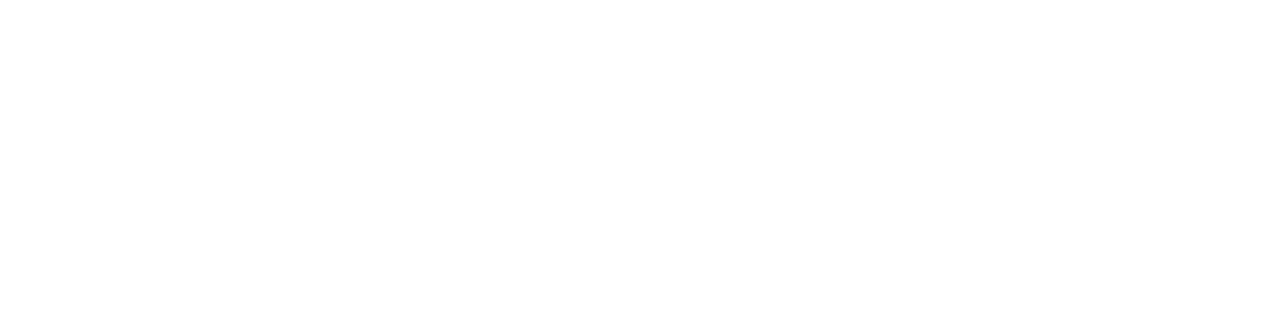
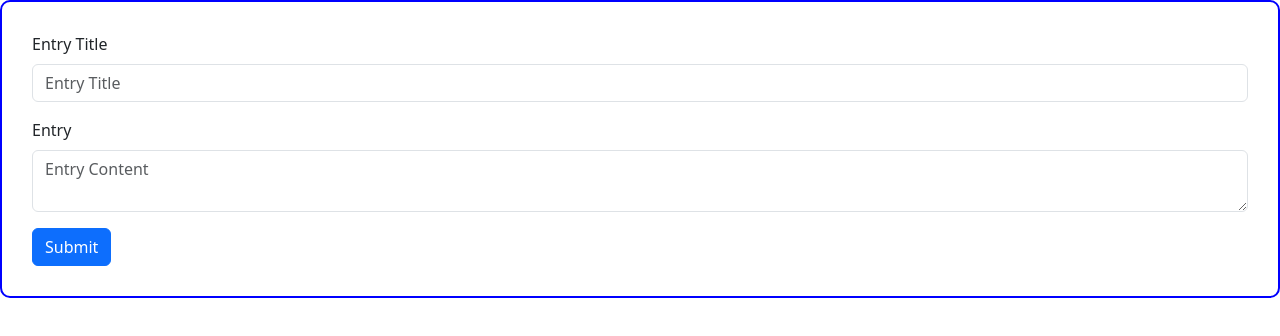
Before and after one commit to jmcavaddy/mern-journal3, a React (Create React App) app in the folder client/: page /newentry in a window 1280 px wide. Before the commit this address had no page. Shown: the top 336 px of the page. Built offline with nearby package versions, Linux system fonts and the light colour scheme; no server answers; the HTML template or start-up script is replaced by a standard one.

Commit message:
Added a new page for new entries

```diff
--- a/client/src/App.js
+++ b/client/src/App.js
@@ -15,6 +15,7 @@
 import LandingPage from "./pages/LandingPage/index.js";
 import SingleEntry from "./pages/SingleEntry/index.js";
 import Profile from "./pages/Profile/index.js";
+import NewEntry from "./pages/NewEntry/index.js";
 
 
 
@@ -50,6 +51,8 @@
                   path="/entry/:entryId"
                   element={<SingleEntry />}
                 />
+            <Route path='/newentry' element={<NewEntry />} />
+            <Route path='*' element={<LandingPage />} />
           </Routes>
       </Router>
     </ApolloProvider>
--- a/client/src/components/CreateNote/index.js
+++ b/client/src/pages/NewEntry/index.js
@@ -2,10 +2,14 @@
 import { useMutation, useQuery } from '@apollo/client';
 import { ADD_ENTRY } from "../../utils/mutations";
 import { QUERY_ME } from '../../utils/queries';
+import { useNavigate } from 'react-router-dom';
+
 
 const CreateNote = () => {
   const [addEntry, { error }] = useMutation(ADD_ENTRY);
   const { loading, data } = useQuery(QUERY_ME);
+  const navigate = useNavigate();
+
 
   const [formState, setFormState] = useState({ entryTitle: '', entryContent: '' });
   const [userData, setUserData] = useState({});
@@ -53,7 +57,7 @@
       console.error(e);
     }
 
-    window.location.reload();
+    navigate(`/homepage`);
   };
 
 
--- a/client/src/pages/Profile/index.js
+++ b/client/src/pages/Profile/index.js
@@ -55,35 +55,6 @@
     );
   }
 
-  // const handleInputChange = (event) => {
-  //   const { name, value } = event.target;
-  //   setFormState({ ...formState, [name]: value });
-  // };
-
-  // const handleFormSubmit = async (event) => {
-  //   event.preventDefault();
-
-  //   try {
-
-  //     const { data } = await addEntry({
-  //       variables: { ...formState },
-  //     });
-
-  //     setUserData((userData) => ({
-  //       ...userData,
-  //       entries: [...userData.entries, data.addEntry],
-  //     }));
-
-  //     setFormState({
-  //       entryTitle: '',
-  //       entryContent: '',
-  //     });
-
-  //   } catch (e) {
-  //     console.error(e);
-  //   }
-  // };
-
   if (!userDataLength) {
     return <div>Loading...</div>;
   }
@@ -95,7 +66,7 @@
           <Button className='ms-auto m-2' variant='danger' onClick={Auth.logout}>Logout</Button>
       </Navbar>
 
-      <Button variant="dark">add an entry</Button>
+      <Button className="m-2" variant="primary" href="/newentry">New Entry</Button>
 
       <h1 className="my-4 text-center code">saved entries</h1>
 
```
